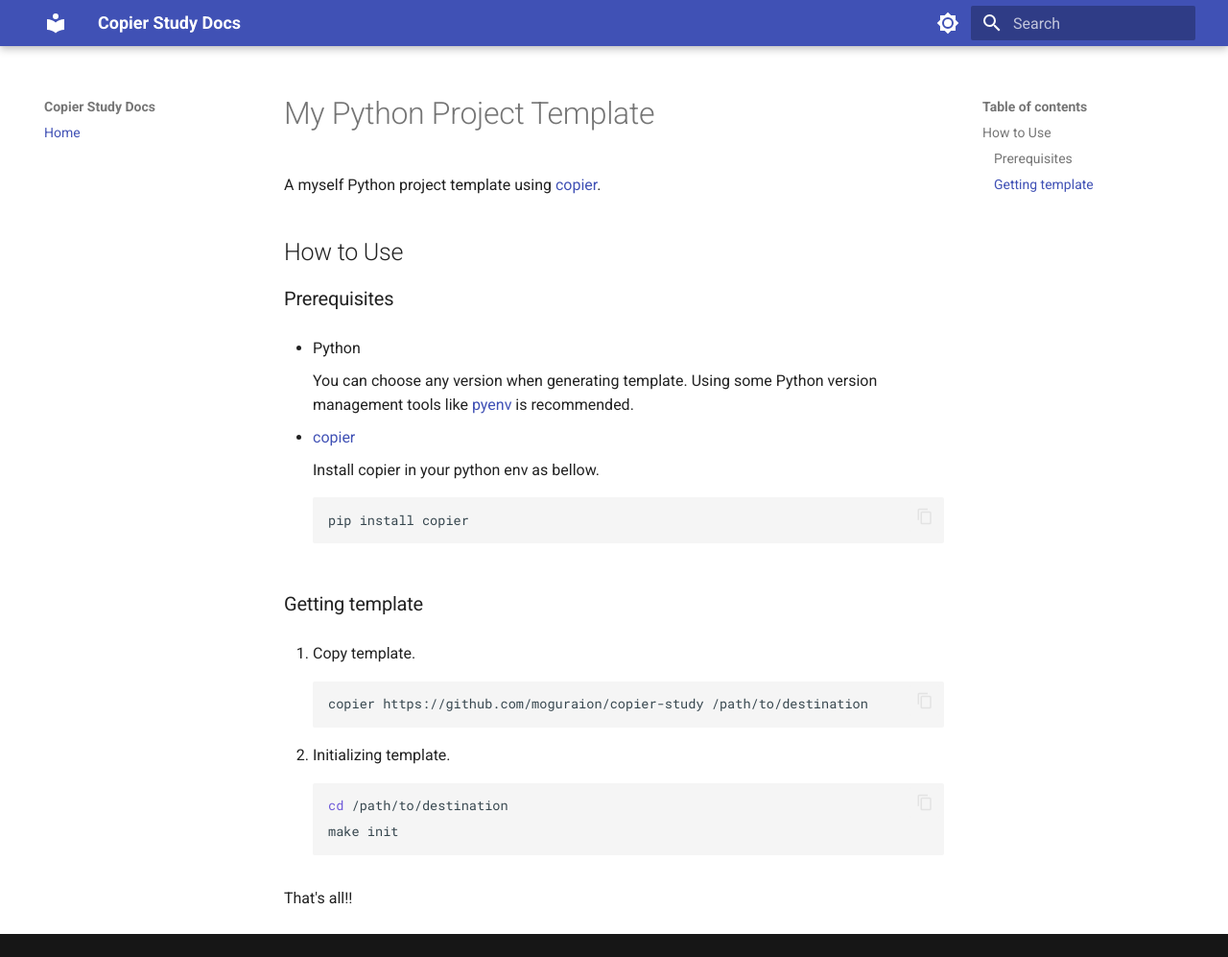
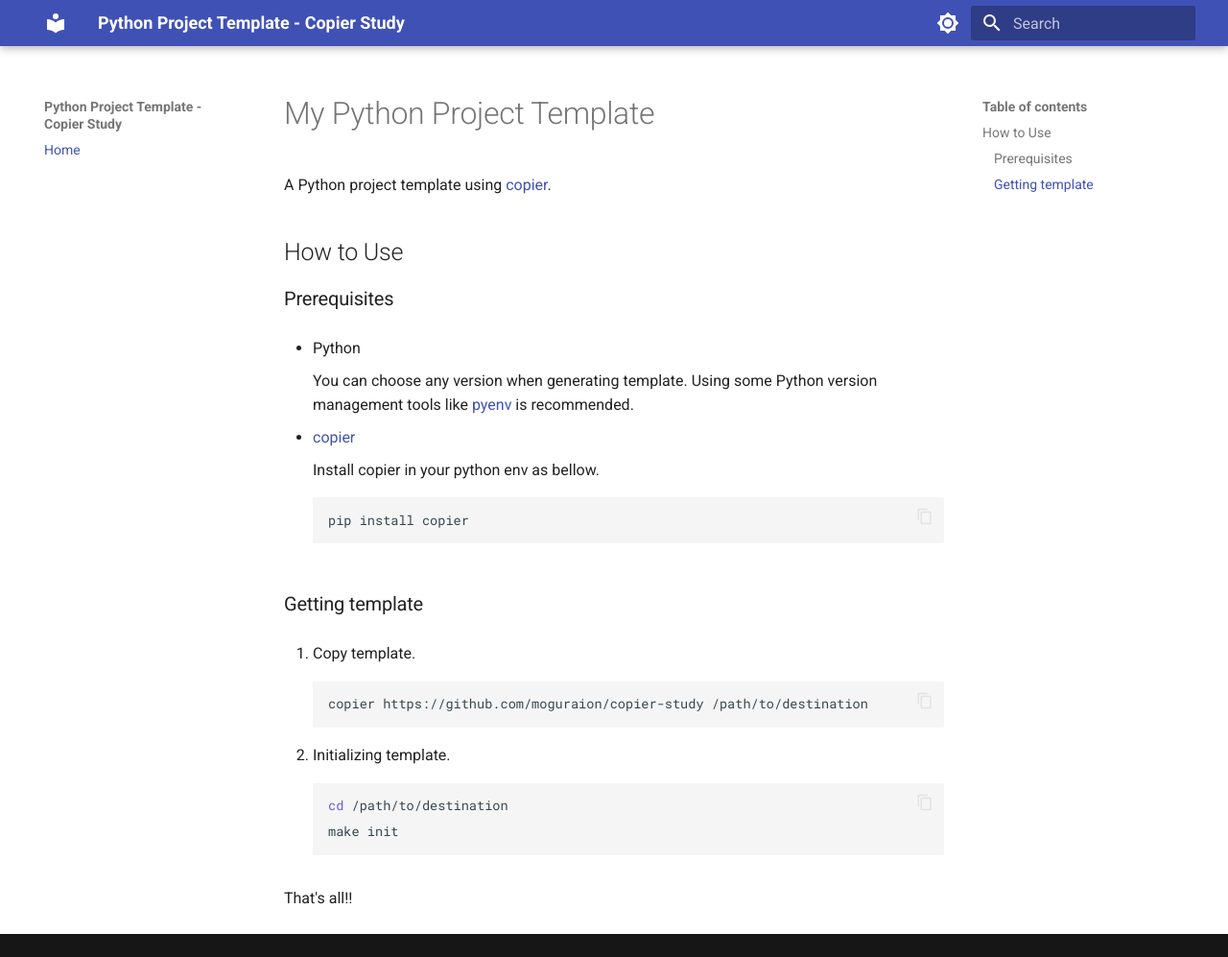
Before and after one commit to moguraion/copier-study, an MkDocs documentation site: the page built from docs/index.md, in a window 1280 px wide and 997 px high. Shown: the whole window at 96% size. Built offline with MkDocs 1.6.1 and Material for MkDocs 9.7.7, drawn with Linux system fonts in a browser that asks for light colours.

Commit message:
fix repository description

```diff
--- a/docs/index.md
+++ b/docs/index.md
@@ -1,6 +1,6 @@
 # My Python Project Template
 
-A myself Python project template using [copier](https://github.com/copier-org/copier).
+A Python project template using [copier](https://github.com/copier-org/copier).
 
 ## How to Use
 
--- a/mkdocs.yml
+++ b/mkdocs.yml
@@ -1,4 +1,4 @@
-site_name: Copier Study Docs
+site_name: Python Project Template - Copier Study
 
 theme:
   name: material
```
